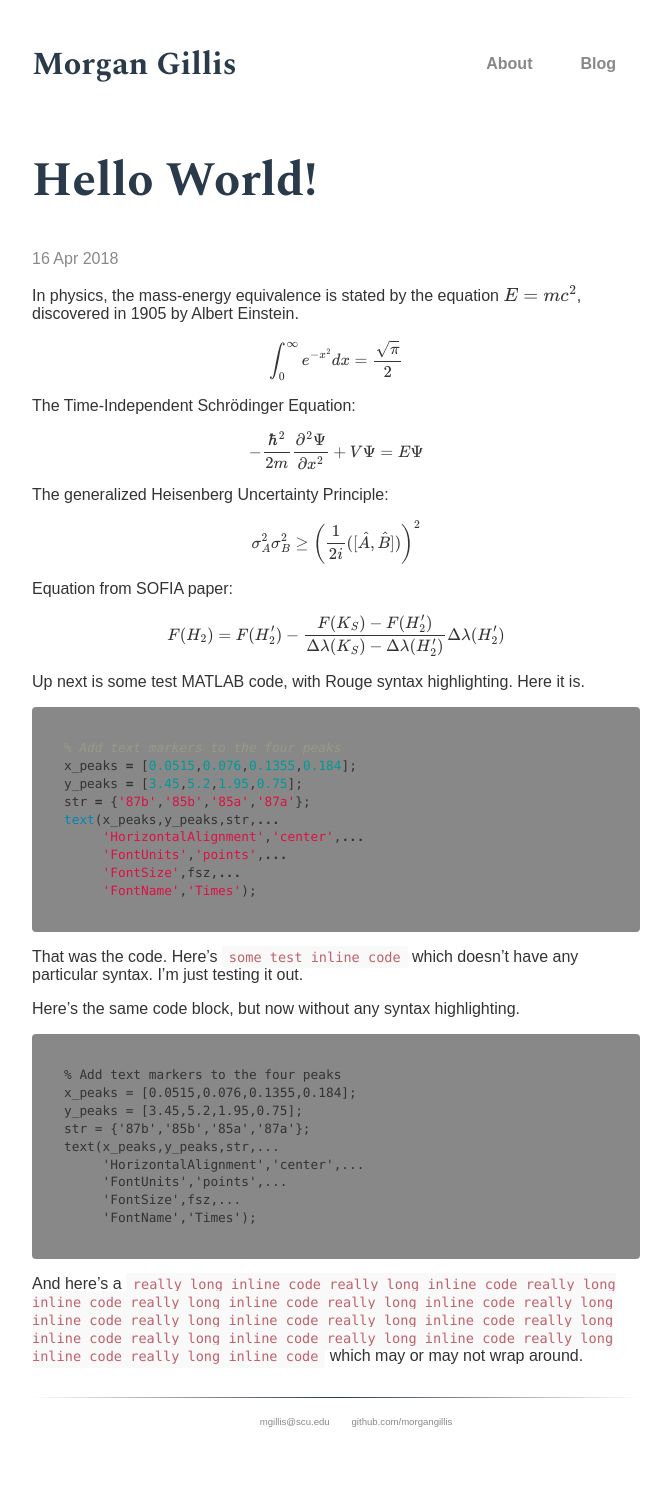
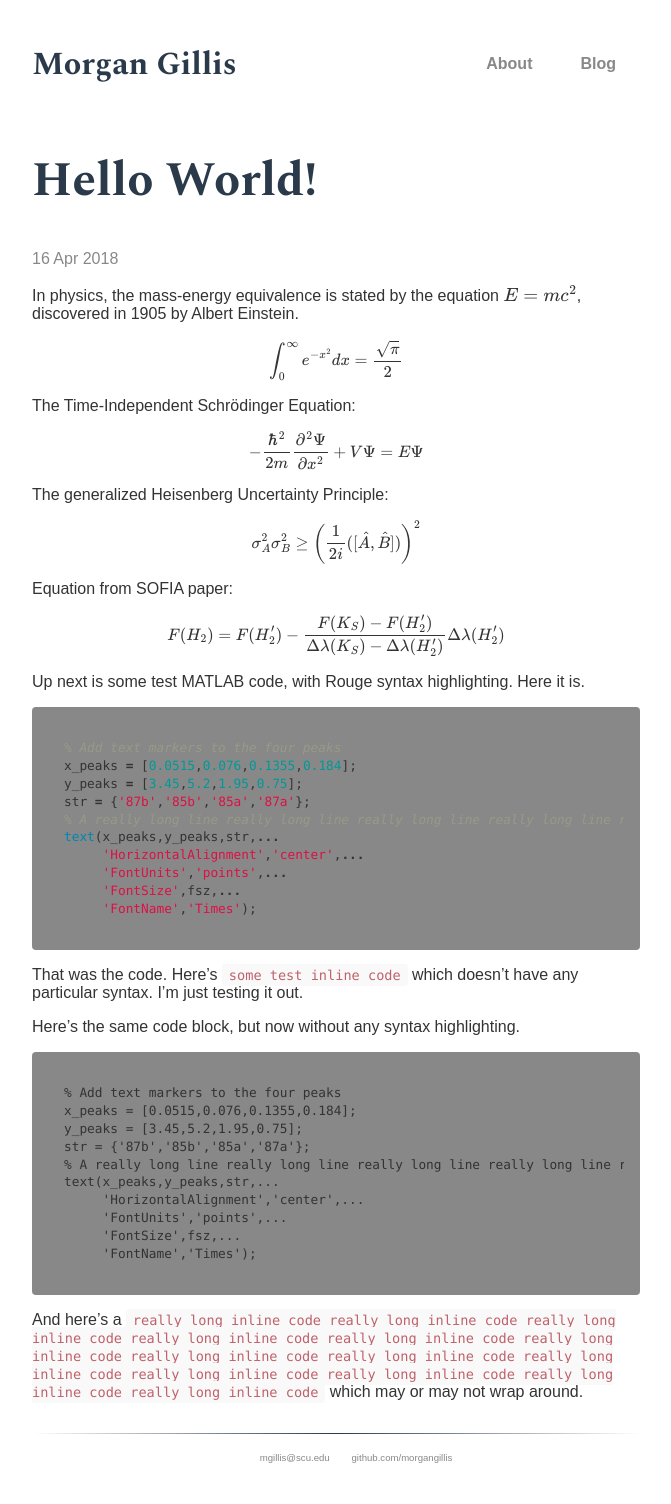
Before and after one commit to morgangillis/morgangillis.github.io, a Jekyll site: the page built from _posts/2018-04-16-hello-world.md, in a window 1280 px wide. Shown: the whole page, without its empty margins (304-975 px from the left). Built offline with Jekyll 4.4.1, drawn with Linux system fonts in a browser that asks for light colours; some web fonts are replaced; formulas are drawn with MathJax 3; before the commit the page ends 1468 px from its top, so only the background shows below that.

Commit message:
Update 2018-04-16-hello-world.md

```diff
--- a/_posts/2018-04-16-hello-world.md
+++ b/_posts/2018-04-16-hello-world.md
@@ -27,6 +27,7 @@ Up next is some test MATLAB code, with Rouge syntax highlighting. Here it is.
 x_peaks = [0.0515,0.076,0.1355,0.184];
 y_peaks = [3.45,5.2,1.95,0.75];
 str = {'87b','85b','85a','87a'};
+% A really long line really long line really long line really long line really long line really long line really long line
 text(x_peaks,y_peaks,str,...
      'HorizontalAlignment','center',...
      'FontUnits','points',...
@@ -43,6 +44,7 @@ Here's the same code block, but now without any syntax highlighting.
 x_peaks = [0.0515,0.076,0.1355,0.184];
 y_peaks = [3.45,5.2,1.95,0.75];
 str = {'87b','85b','85a','87a'};
+% A really long line really long line really long line really long line really long line really long line really long line
 text(x_peaks,y_peaks,str,...
      'HorizontalAlignment','center',...
      'FontUnits','points',...
```
